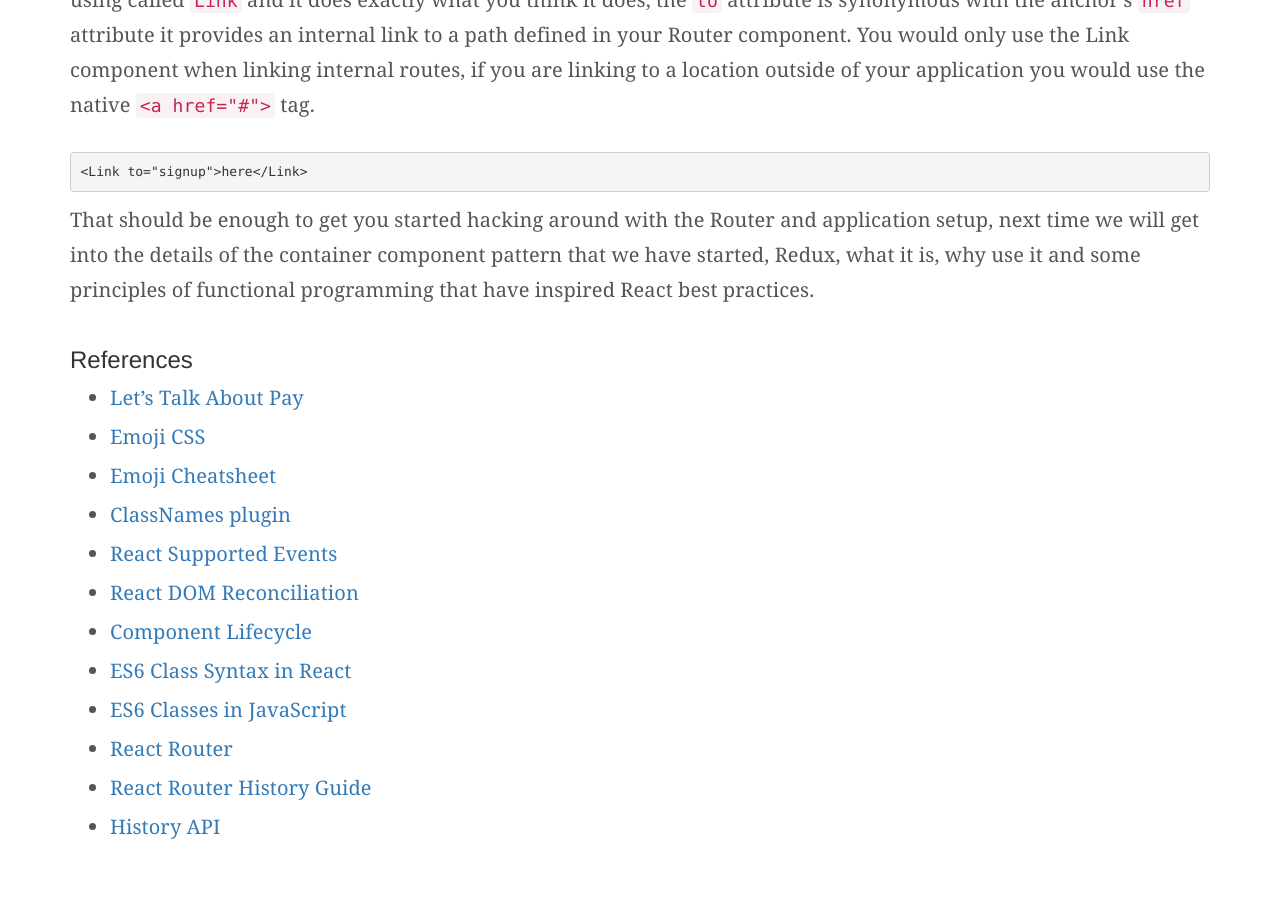
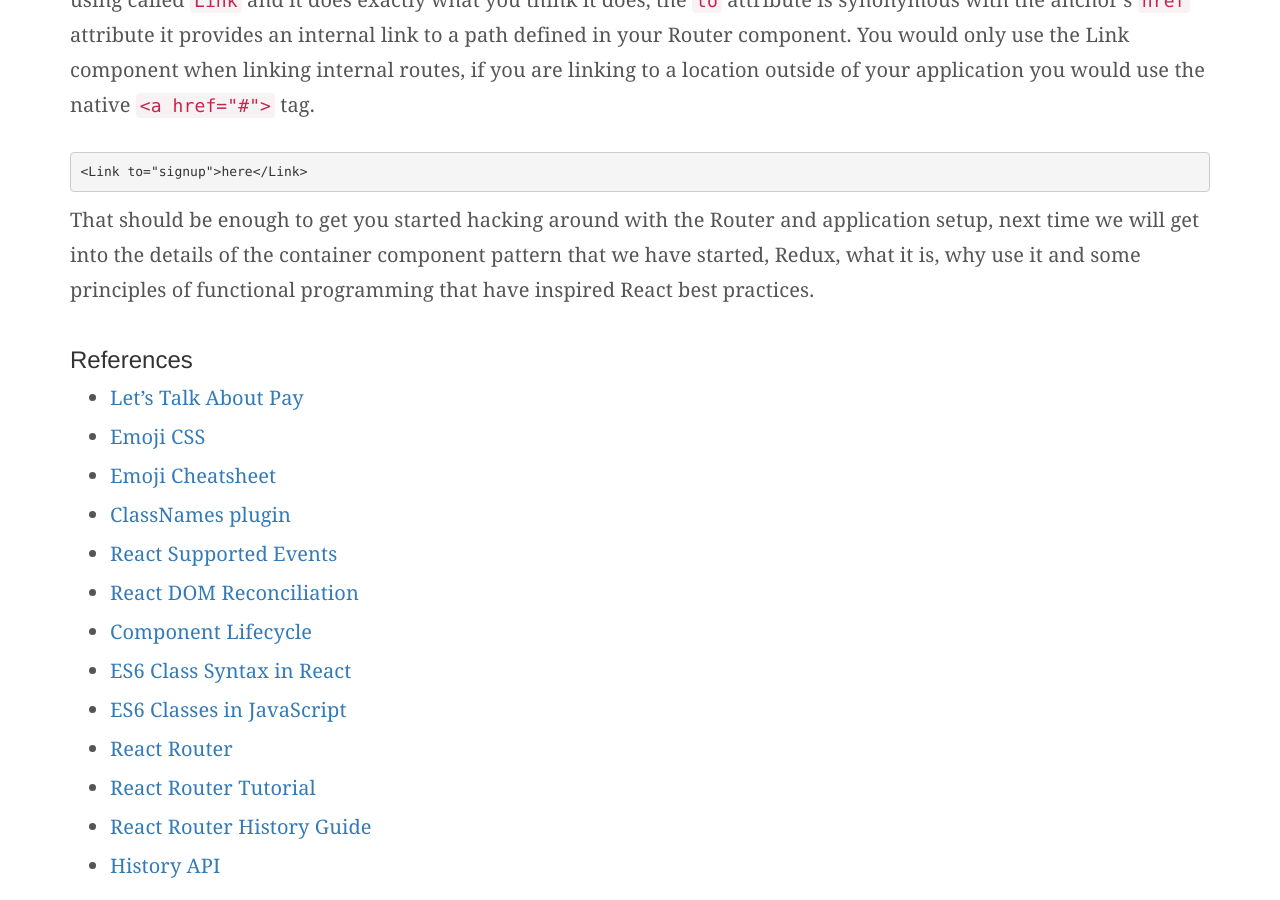
Before and after one commit to SeattleFeministJS/seattlefeministjs.github.io, a Jekyll site: the page built from _posts/2016-10-23-React-Workshop-Two.md, in a window 1280 px wide and 900 px high, scrolled down 12120 px. Built offline with Jekyll 4.4.1, drawn with Linux system fonts in a browser that asks for light colours; nearby versions of some CDN libraries; library files that are not in the unit come from our copies; before the commit the page ends 12981 px from its top, so only the background shows below that.

Commit message:
recat workshop three

```diff
--- a/_posts/2016-10-23-React-Workshop-Two.md
+++ b/_posts/2016-10-23-React-Workshop-Two.md
@@ -307,6 +307,6 @@ That should be enough to get you started hacking around with the Router and appl
 - [ES6 Classes in JavaScript](https://developer.mozilla.org/en-US/docs/Web/JavaScript/Reference/
 Classes)
 - [React Router](https://github.com/ReactTraining/react-router)
-<!-- - [Containers and Components](https://medium.com/@dan_abramov/smart-and-dumb-components-7ca2f9a7c7d0#.tvxsigg7y) -->
+- [React Router Tutorial](https://github.com/reactjs/react-router-tutorial)
 - [React Router History Guide](https://github.com/ReactTraining/react-router/blob/master/docs/guides/Histories.md)
 - [History API](https://developer.mozilla.org/en-US/docs/Web/API/History)
```
Also changed, not shown: 2 other files.
